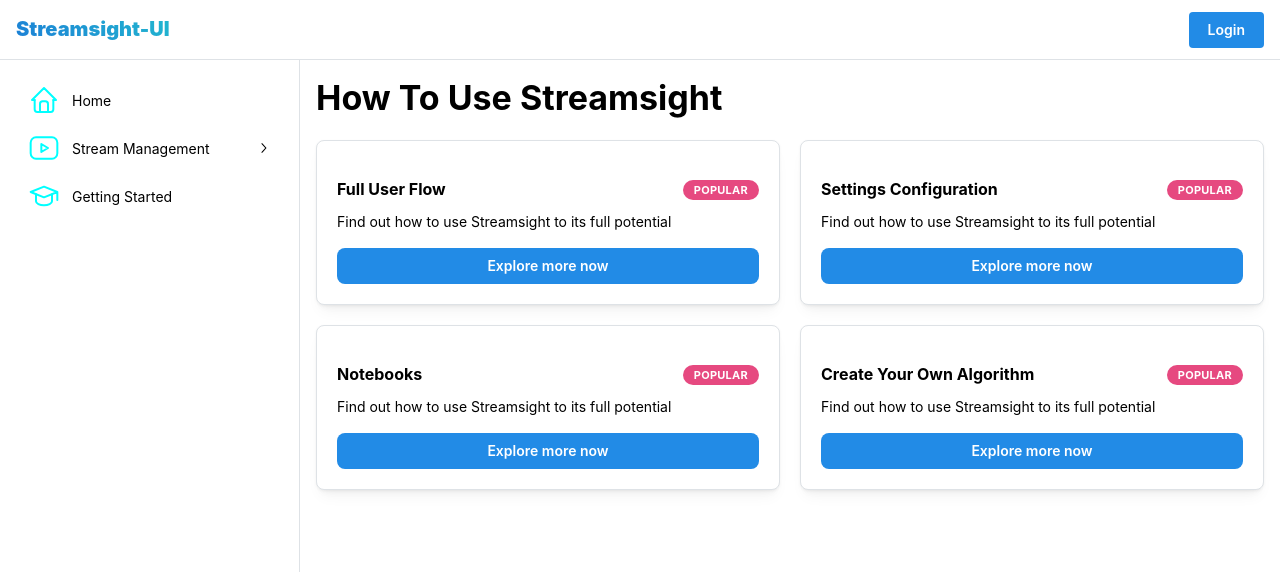
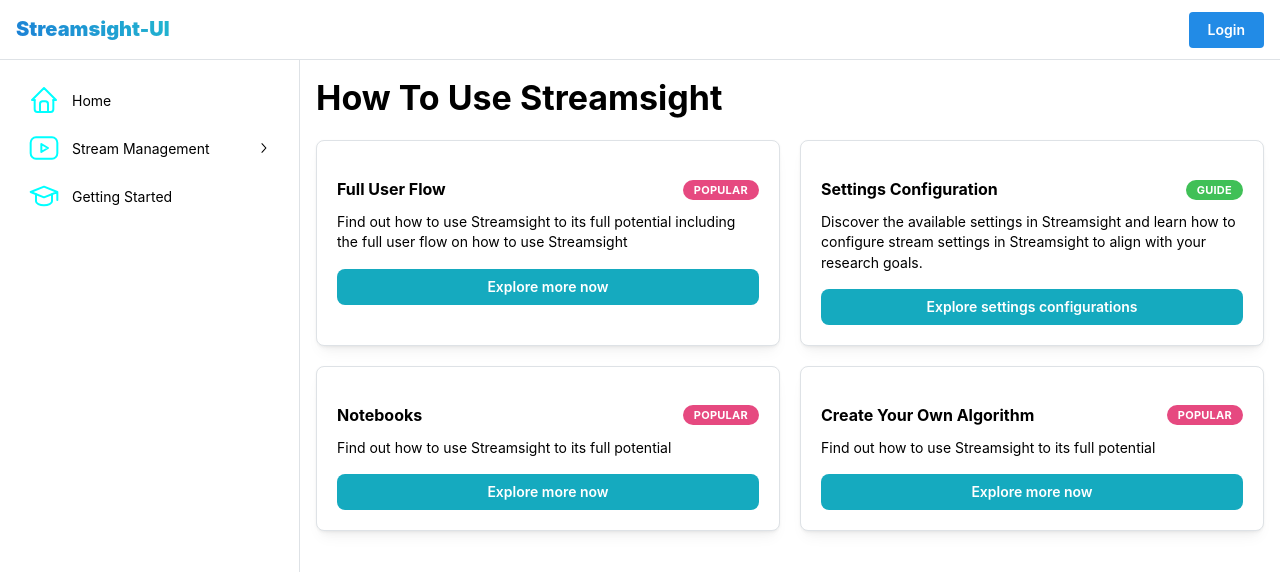
Before and after one commit to suenalaba/streamsight-ui, a Next.js app in the folder client/: page /getting-started in a window 1280 px wide. Shown: the top 572 px of the page. Built offline with nearby package versions, Linux system fonts and the light colour scheme; no server answers; what ag-grid-community would draw is missing.

Commit message:
feat: settings configuration guide page (#296)

```diff
--- a/client/src/app/getting-started/page.tsx
+++ b/client/src/app/getting-started/page.tsx
@@ -7,17 +7,19 @@
     title: 'Full User Flow',
     badgeDescription: 'Popular',
     badgeColor: 'pink',
-    description: 'Find out how to use Streamsight to its full potential',
+    description:
+      'Find out how to use Streamsight to its full potential including the full user flow on how to use Streamsight',
     buttonText: 'Explore more now',
     href: '/full-flow-guide',
   },
   {
     title: 'Settings Configuration',
-    badgeDescription: 'Popular',
-    badgeColor: 'pink',
-    description: 'Find out how to use Streamsight to its full potential',
-    buttonText: 'Explore more now',
-    href: '/settings-configuration',
+    badgeDescription: 'Guide',
+    badgeColor: 'green',
+    description:
+      'Discover the available settings in Streamsight and learn how to configure stream settings in Streamsight to align with your research goals.',
+    buttonText: 'Explore settings configurations',
+    href: '/settings-configuration-guide',
   },
   {
     title: 'Notebooks',
--- a/client/src/components/GettingStartedCard/GettingStartedCard.tsx
+++ b/client/src/components/GettingStartedCard/GettingStartedCard.tsx
@@ -28,7 +28,7 @@
 
       <Text size="sm">{description}</Text>
 
-      <Button color="blue" fullWidth mt="md" radius="md" component={Link} href={href}>
+      <Button color="cyan" fullWidth mt="md" radius="md" component={Link} href={href}>
         {buttonText}
       </Button>
     </Card>
```
Also changed, not shown: client/src/app/full-flow-guide/page.tsx (+13 -9 lines), client/src/app/settings-configuration-guide/page.tsx (added, +91 -0 lines), client/public/getting-started/settings.jpg (added).
